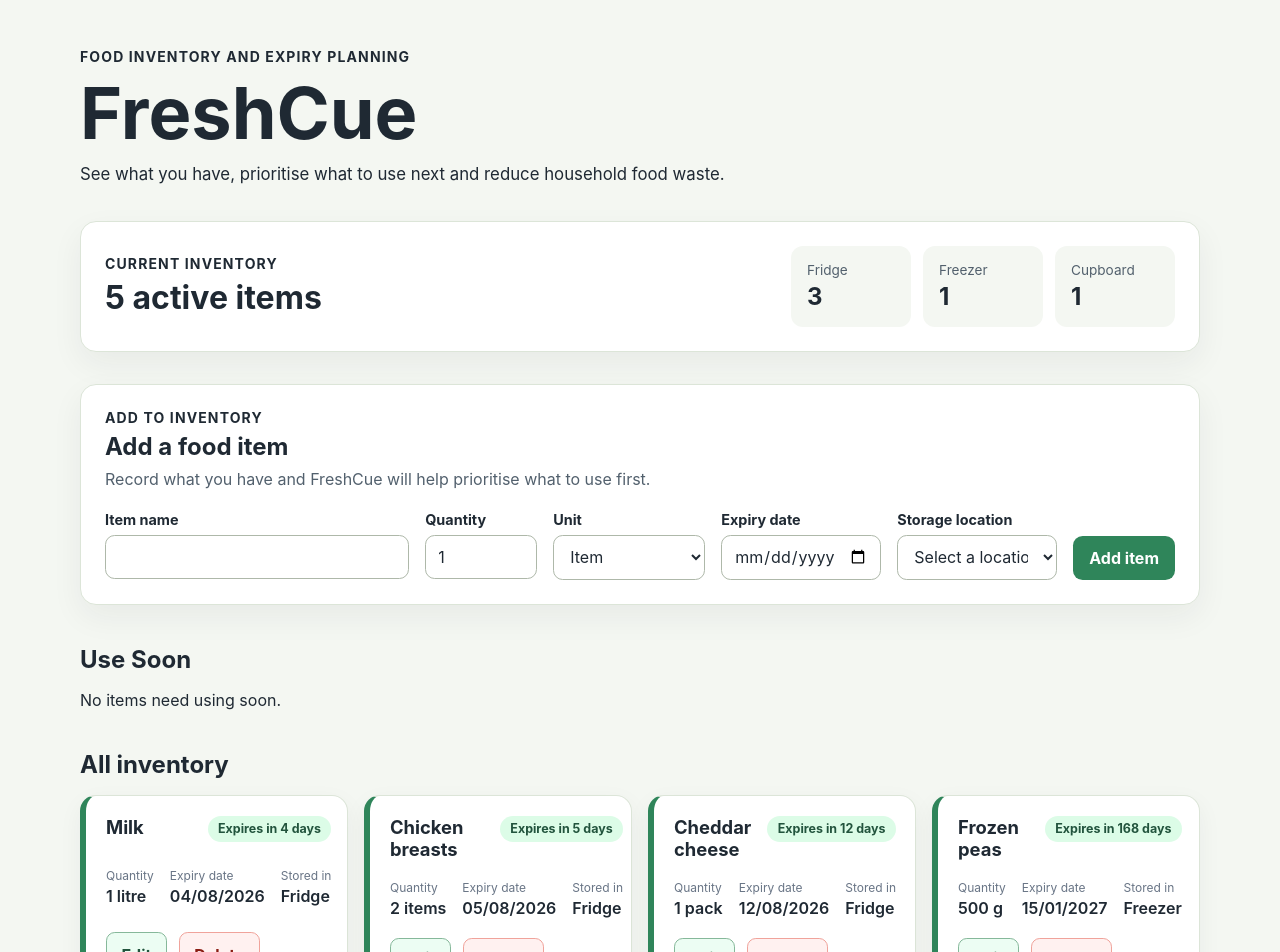
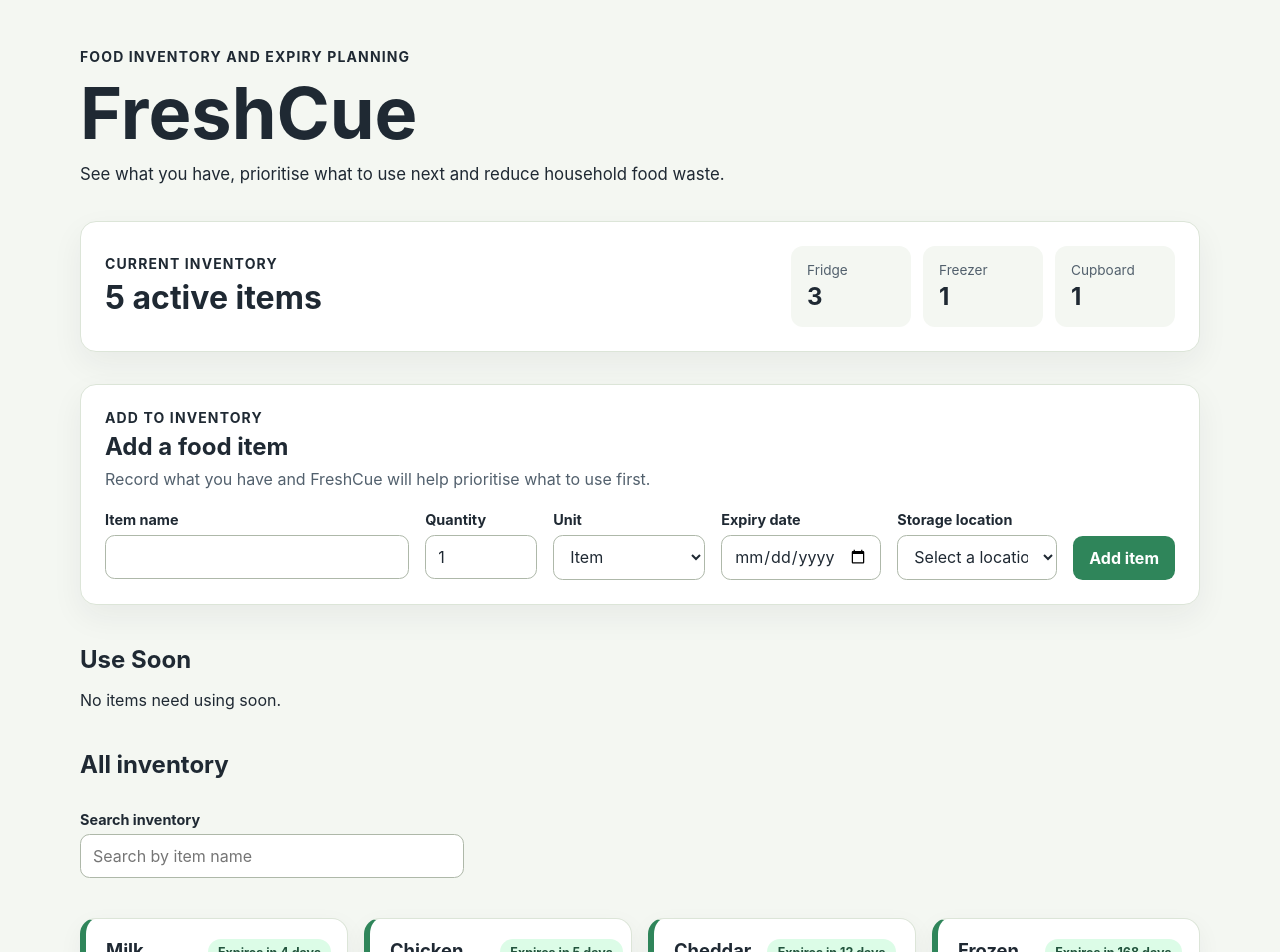
Before and after one commit to joshbingham/fresh-cue, a React (Vite) app: page / in a window 1280 px wide. Shown: the top 952 px of the page. Built offline with nearby package versions, Linux system fonts and the light colour scheme.

Commit message:
Add inventory search

```diff
--- a/src/index.css
+++ b/src/index.css
@@ -121,6 +121,31 @@
 
 .all-inventory-section {
   margin-top: 2.5rem;
+}
+
+.inventory-search {
+  display: grid;
+  gap: 0.4rem;
+  margin: 1rem 0 1.5rem;
+}
+
+.inventory-search label {
+  font-size: 0.9rem;
+  font-weight: 700;
+}
+
+.inventory-search input {
+  width: min(24rem, 100%);
+  min-height: 2.75rem;
+  padding: 0.65rem 0.75rem;
+  border: 1px solid #aeb8a9;
+  border-radius: 0.6rem;
+  background: #ffffff;
+}
+
+.inventory-search input:focus {
+  outline: 3px solid rgba(47, 133, 90, 0.2);
+  border-color: #2f855a;
 }
 
 .inventory-list {
--- a/src/pages/InventoryDashboard.tsx
+++ b/src/pages/InventoryDashboard.tsx
@@ -10,14 +10,23 @@
 export default function InventoryDashboard() {
   const [inventory, setInventory] = useState(sampleInventory);
 
+  const [searchQuery, setSearchQuery] = useState("");
+
   const [itemBeingEdited, setItemBeingEdited] =
     useState<InventoryItem | null>(null);
 
   const [itemBeingDeleted, setItemBeingDeleted] =
     useState<InventoryItem | null>(null);
 
+  const normalisedSearchQuery = searchQuery.trim().toLowerCase();
+
   const activeItems = inventory
     .filter((item) => item.status === "active")
+    .filter((item) =>
+      item.name
+        .toLowerCase()
+        .includes(normalisedSearchQuery),
+    )
     .sort(
       (a, b) =>
         new Date(`${a.expiryDate}T00:00:00`).getTime() -
@@ -200,14 +209,43 @@
           All inventory
         </h2>
 
+        <div className="inventory-search">
+          <label htmlFor="inventory-search">
+            Search inventory
+          </label>
+
+          <input
+            id="inventory-search"
+            type="search"
+            value={searchQuery}
+            onChange={(event) =>
+              setSearchQuery(event.target.value)
+            }
+            placeholder="Search by item name"
+          />
+        </div>
+
         {activeItems.length === 0 ? (
           <div className="empty-state">
-            <h3>Your inventory is empty</h3>
+            {normalisedSearchQuery ? (
+              <>
+                <h3>No matching items</h3>
 
-            <p>
-              Add your first food item to start tracking what
-              needs using.
-            </p>
+                <p>
+                  Try a different search term or clear the search
+                  to view your full inventory.
+                </p>
+              </>
+            ) : (
+              <>
+                <h3>Your inventory is empty</h3>
+
+                <p>
+                  Add your first food item to start tracking what
+                  needs using.
+                </p>
+              </>
+            )}
           </div>
         ) : (
           <div className="inventory-list">
```
